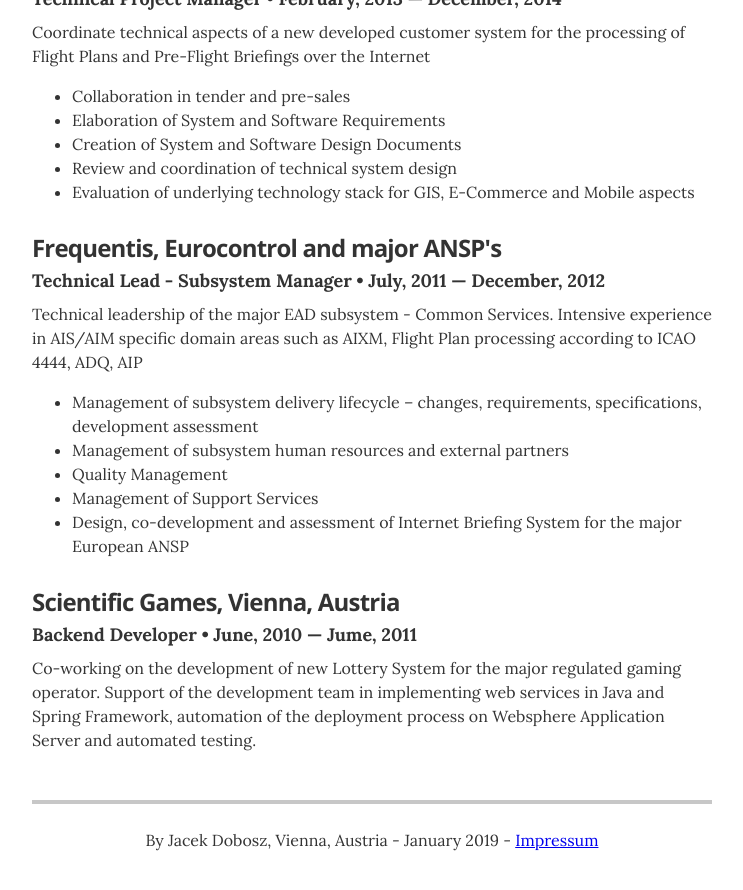
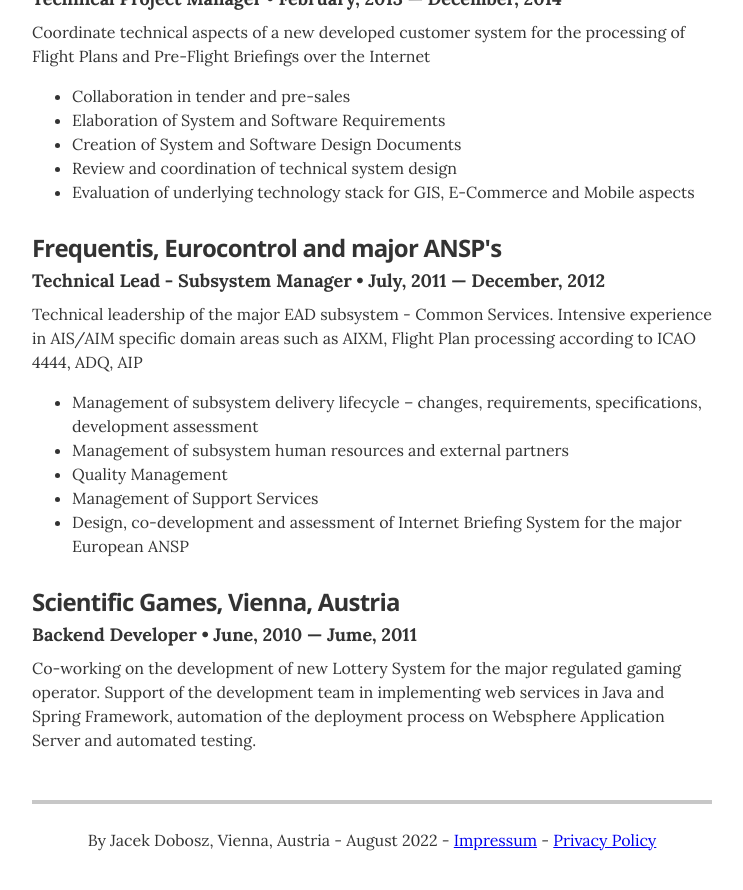
Before and after one commit to jdobosz/jdobosz.github.io, a Jekyll site: the page built from index.html, in a window 1280 px wide and 900 px high, scrolled down 4443 px. Shown: the top 890 px of the window, without its empty margins (268-1011 px from the left). Built offline with Jekyll 4.4.1, drawn with Linux system fonts in a browser that asks for light colours.

Commit message:
add privacy policy link

```diff
--- a/_layouts/resume.html
+++ b/_layouts/resume.html
@@ -244,7 +244,7 @@
       {% endif %}
 
       <footer class="page-footer">
-        By Jacek Dobosz, Vienna, Austria - January 2019 - <a href="https://firmen.wko.at/Web/DetailsKontakt.aspx?FirmaID=5a1a0679-04ce-46a3-8fac-1e40b8645030" target="_blank">Impressum</a>
+        By Jacek Dobosz, Vienna, Austria - August 2022 - <a href="https://firmen.wko.at/Web/DetailsKontakt.aspx?FirmaID=5a1a0679-04ce-46a3-8fac-1e40b8645030" target="_blank">Impressum</a> - <a href="https://docs.github.com/en/site-policy/privacy-policies/github-privacy-statement" target="_blank">Privacy Policy</a>
       </footer>
 
     </div>
```
